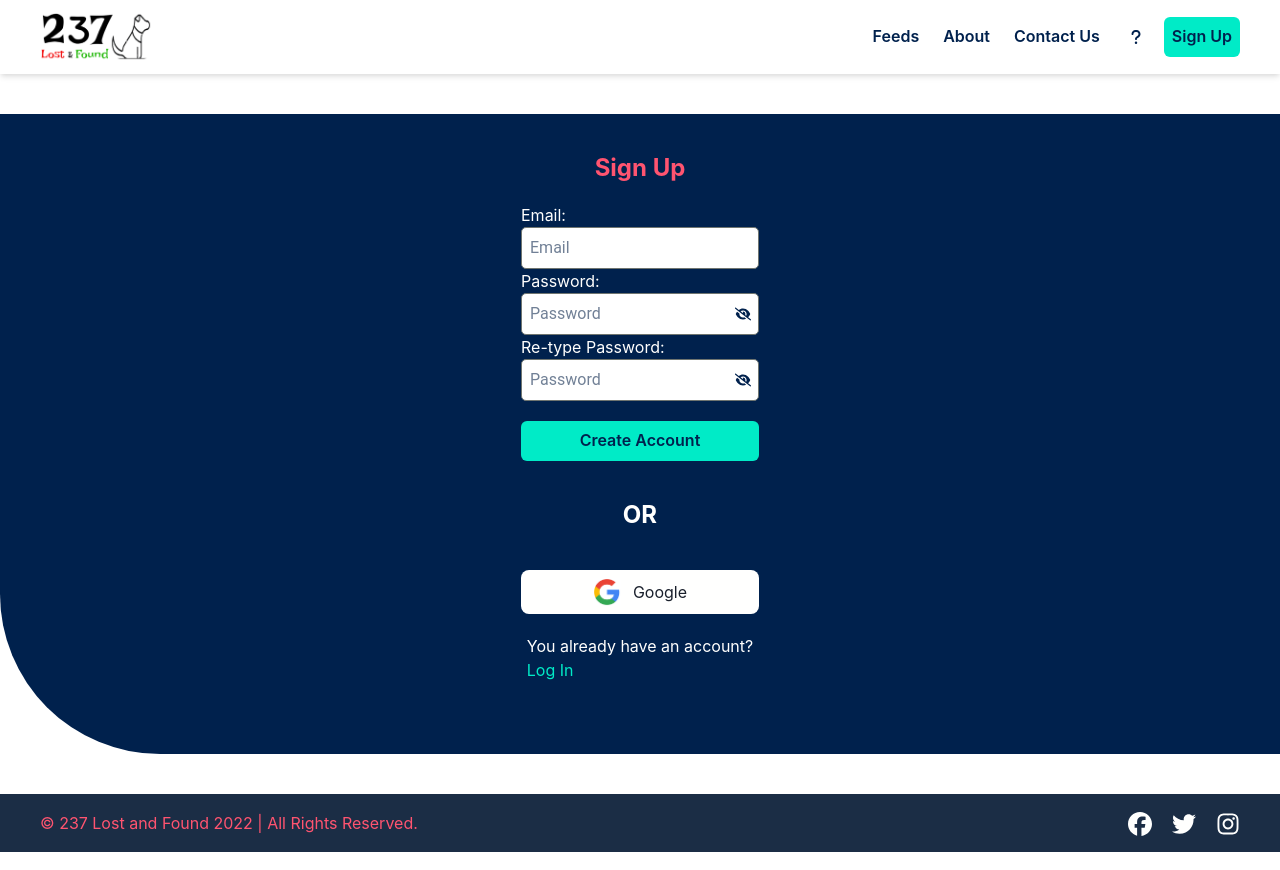
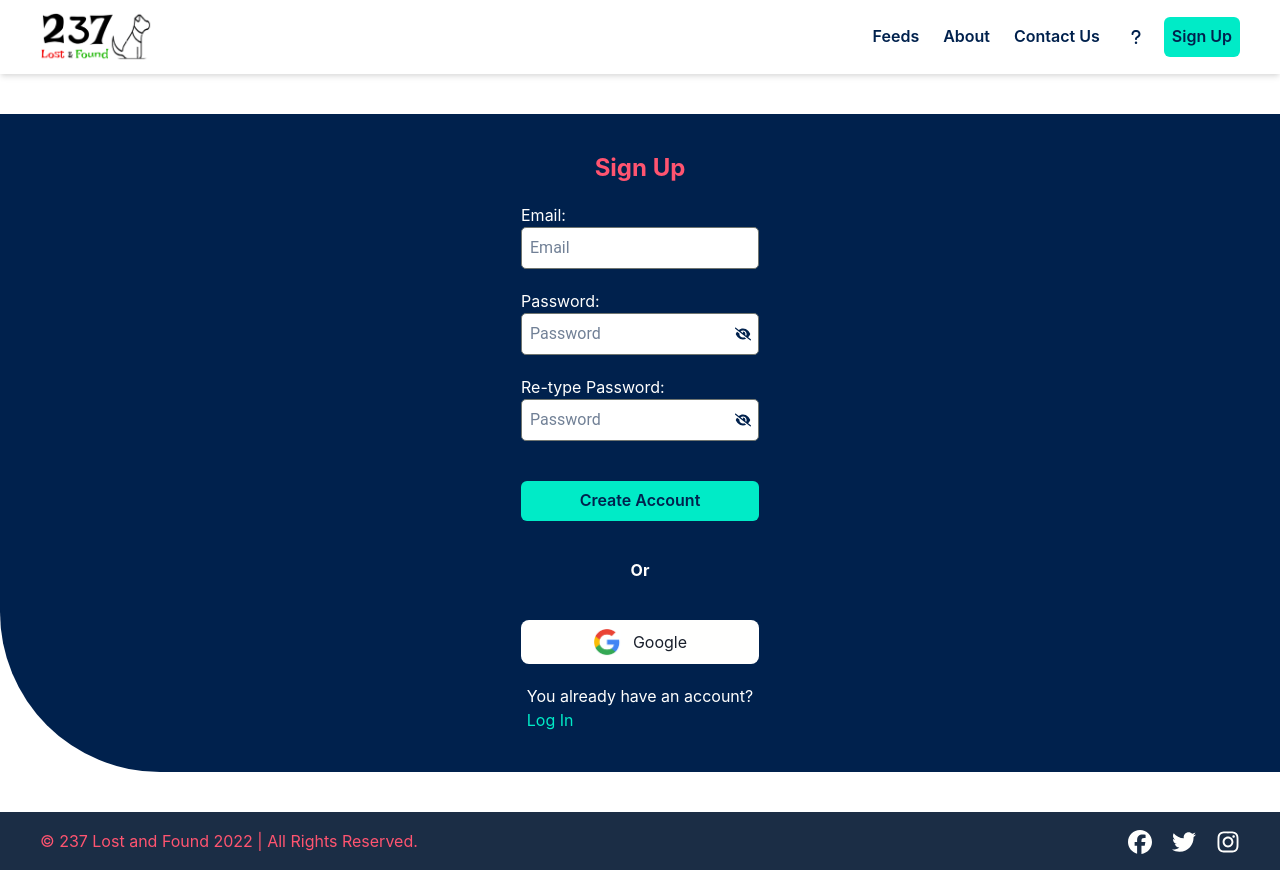
Before and after one commit to Chenwi32/237_lost_and_found, a Next.js app: page /signup in a window 1280 px wide. Built offline with nearby package versions, Linux system fonts and the light colour scheme; no server answers.

Commit message:
did some ux adjustments as to how users log out

```diff
--- a/components/Navigation.jsx
+++ b/components/Navigation.jsx
@@ -1,5 +1,4 @@
 import Link from "next/link";
-import styles from "./styles/Navigation.module.css";
 
 import {
   Image,
@@ -12,6 +11,14 @@ import {
   HStack,
   VStack,
   Text,
+  Modal,
+  ModalOverlay,
+  ModalContent,
+  ModalHeader,
+  ModalCloseButton,
+  ModalBody,
+  ModalFooter,
+  useDisclosure,
 } from "@chakra-ui/react";
 
 import React from "react";
@@ -20,13 +27,14 @@ import { faQuestion } from "@fortawesome/free-solid-svg-icons";
 import { useAuth } from "./authcontprov";
 import { useRouter } from "next/router";
 
-
 export default function Header() {
-
   const { user, logOut } = useAuth();
   const router = useRouter();
 
   const [isLargerThan700] = useMediaQuery("(min-width: 700px)");
+
+  /* Modal */
+  const { isOpen, onOpen, onClose } = useDisclosure();
 
   const handleLogout = async () => {
     try {
@@ -121,10 +129,9 @@ export default function Header() {
                 </Icon>
               </Button>
             </Link>
-            {user.uid ?
+            {user.uid ? (
               <VStack>
-
-                <Text>{ user.email}</Text>
+                <Text>{user.email}</Text>
                 <Button
                   bg="brand.100"
                   color="brand.400"
@@ -133,11 +140,13 @@ export default function Header() {
                   }}
                   p={2}
                   fontSize={isLargerThan700 ? "initial" : "0.8rem"}
-              onClick={handleLogout}
+                  onClick={onOpen}
                 >
                   Log Out
                 </Button>
-              </VStack>:  <Link href="/signup">
+              </VStack>
+            ) : (
+              <Link href="/signup">
                 <Button
                   bg="brand.100"
                   color="brand.400"
@@ -150,9 +159,48 @@ export default function Header() {
                   Sign Up
                 </Button>
               </Link>
-            }
+            )}
+            <Modal isOpen={isOpen} onClose={onClose}>
+              <ModalOverlay />
+              <ModalContent>
+                <ModalCloseButton
+                  color={"brand.400"}
+                  _hover={{
+                    bg: "brand.200",
+                  }}
+                />
+                <ModalBody>
+                  <Text>Are you sure you want to Log out?</Text>
+                </ModalBody>
 
-
+                <ModalFooter display={'flex'} justifyContent='space-between'>
+                  <Button
+                    color={"brand.400"}
+                    bg={"brand.200"}
+                    _hover={{
+                      bg: "brand.100",
+                    }}
+                    mr={3}
+                    onClick={onClose}
+                  >
+                    Cancel
+                  </Button>
+                  <Button
+                    onClick={() => {
+                      onClose()
+                      handleLogout()
+                    } }
+                    _hover={{
+                      bg: "brand.200",
+                    }}
+                    bg={"brand.100"}
+                    color={"brand.400"}
+                  >
+                    Yes
+                  </Button>
+                </ModalFooter>
+              </ModalContent>
+            </Modal>
           </Flex>
         </Flex>
       </chakra.header>
--- a/components/protectedroute.jsx
+++ b/components/protectedroute.jsx
@@ -10,6 +10,9 @@ const ProtectedRoute = ({ children }) => {
     if (!user.uid) {
       router.push("/login");
     }
+    if (user.uid) {
+      router.push('/')
+    }
   }, [router, user]);
   return <div>{user ? children : null}</div>;
 };
--- /dev/null
+++ b/components/protectsignin.jsx
@@ -0,0 +1,26 @@
+import { useRouter } from "next/router";
+import React, { useEffect } from "react";
+import { toast, ToastContainer } from "react-toastify";
+import { useAuth } from "./authcontprov";
+
+const Protectsignin = ({ children }) => {
+  const router = useRouter();
+  const { user } = useAuth();
+
+  useEffect(() => {
+    if (user.uid) {
+      router.push("/");
+      alert("You are already logged in")
+    }
+
+  }, [router, user]);
+  return (
+    <div>
+
+      {user ? children : null}
+
+    </div>
+  );
+};
+
+export default Protectsignin;
--- a/pages/signup.jsx
+++ b/pages/signup.jsx
@@ -19,6 +19,7 @@ import { useRouter } from "next/router";
 import { useState } from "react";
 import { FormProvider, useForm } from "react-hook-form";
 import { useAuth } from "../components/authcontprov";
+import Protectsignin from "../components/protectsignin";
 import { auth } from "../firebase";
 
 const Signup = () => {
@@ -78,7 +79,9 @@ const Signup = () => {
   };
 
   return (
-    <Container
+
+    <Protectsignin>
+      <Container
       maxW={"unset"}
       minH="80vh"
       h="fit-content"
@@ -97,7 +100,6 @@ const Signup = () => {
         textAlign={"left"}
       >
         <Heading
-
           textAlign={"left"}
           color={"brand.200"}
           fontSize={"1.5rem"}
@@ -108,12 +110,8 @@ const Signup = () => {
 
         <FormProvider {...methods}>
           <form onSubmit={handleSubmit(onSubmit)}>
-            <Flex flexDirection={"column"}  alignItems={"center"}>
-              <Flex
-
-                flexDirection={"column"}
-                alignItems={"flex-start"}
-              >
+            <Flex flexDirection={"column"} alignItems={"center"}>
+              <Flex flexDirection={"column"} alignItems={"flex-start"} mb={5}>
                 <Text color="brand.600">Email:</Text>
                 <input
                   {...register("email", { required: "Email is required" })}
@@ -135,14 +133,10 @@ const Signup = () => {
                 )}
               </Flex>
 
-              <Flex
-                flexDirection={"column"}
-
-                alignItems={"flex-start"}
-              >
+              <Flex mb={5} flexDirection={"column"} alignItems={"flex-start"}>
                 <Text color="brand.600">Password:</Text>
 
-                <Flex  gap={0} p={0} h="fit-content">
+                <Flex gap={0} p={0} h="fit-content">
                   <input
                     {...register("password", {
                       required: "Password is required",
@@ -158,7 +152,6 @@ const Signup = () => {
                   />
 
                   <Flex
-
                     color="brand.400"
                     p={"0.2rem 0.5rem"}
                     alignItems={"center"}
@@ -189,7 +182,7 @@ const Signup = () => {
                 )}
               </Flex>
 
-              <Flex flexDirection={"column"} mb={5} alignItems={"flex-start"}>
+              <Flex flexDirection={"column"} mb={10} alignItems={"flex-start"}>
                 <Text color="brand.600"> Re-type Password:</Text>
 
                 <Flex gap={0} p={0} h="fit-content">
@@ -260,8 +253,8 @@ const Signup = () => {
               >
                 Create Account
               </Button>
-              <Heading color={"brand.600"} mt={10} fontSize={"1.5rem"}>
-                OR
+              <Heading color={"brand.600"} mt={10} fontSize={"1rem"}>
+                Or
               </Heading>
 
               <Flex
@@ -293,6 +286,9 @@ const Signup = () => {
         </Text>
       </Flex>
     </Container>
+    </Protectsignin>
+
+
   );
 };
 
```
Lines whose indentation alone changed are shown as unchanged.
